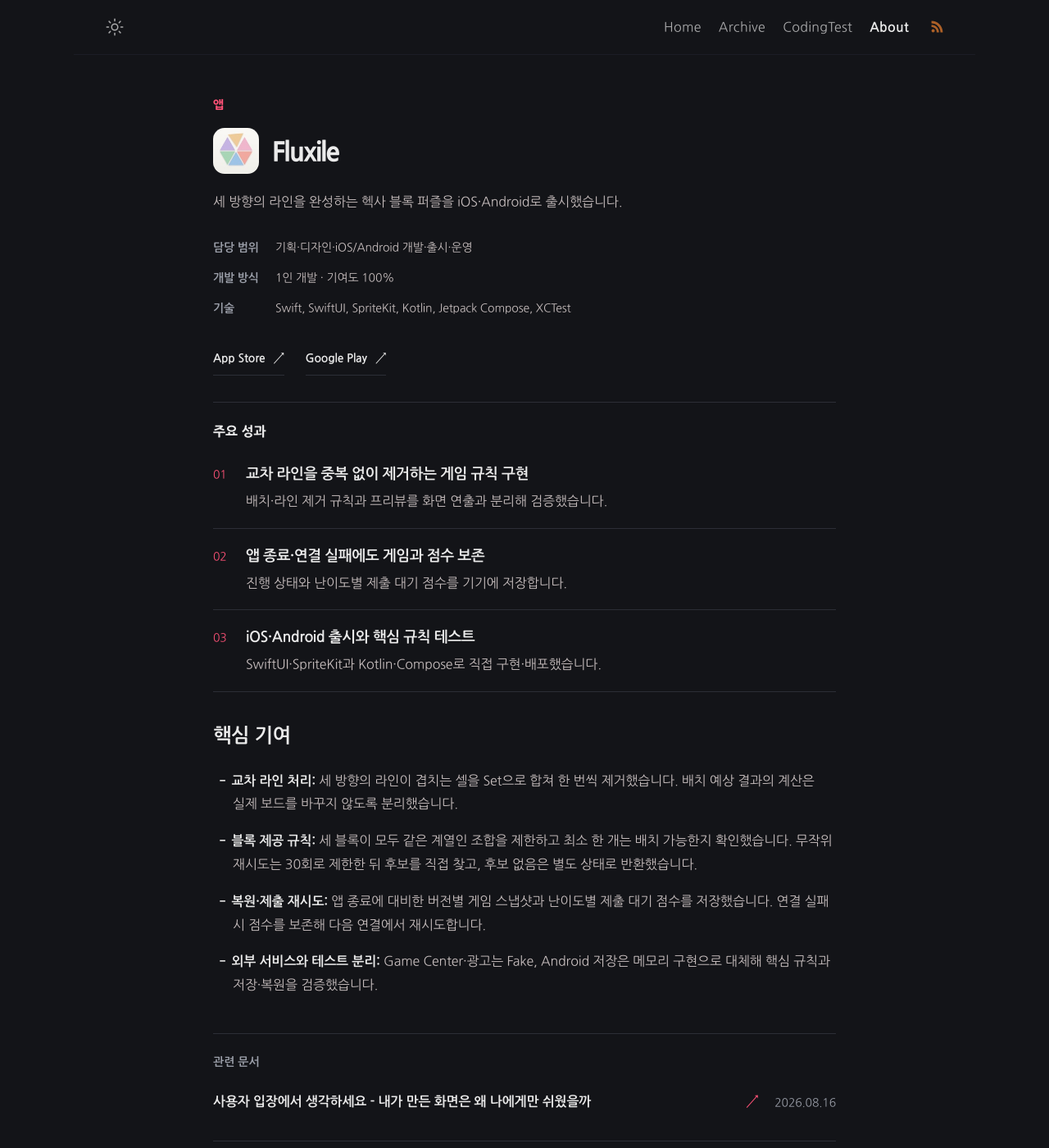
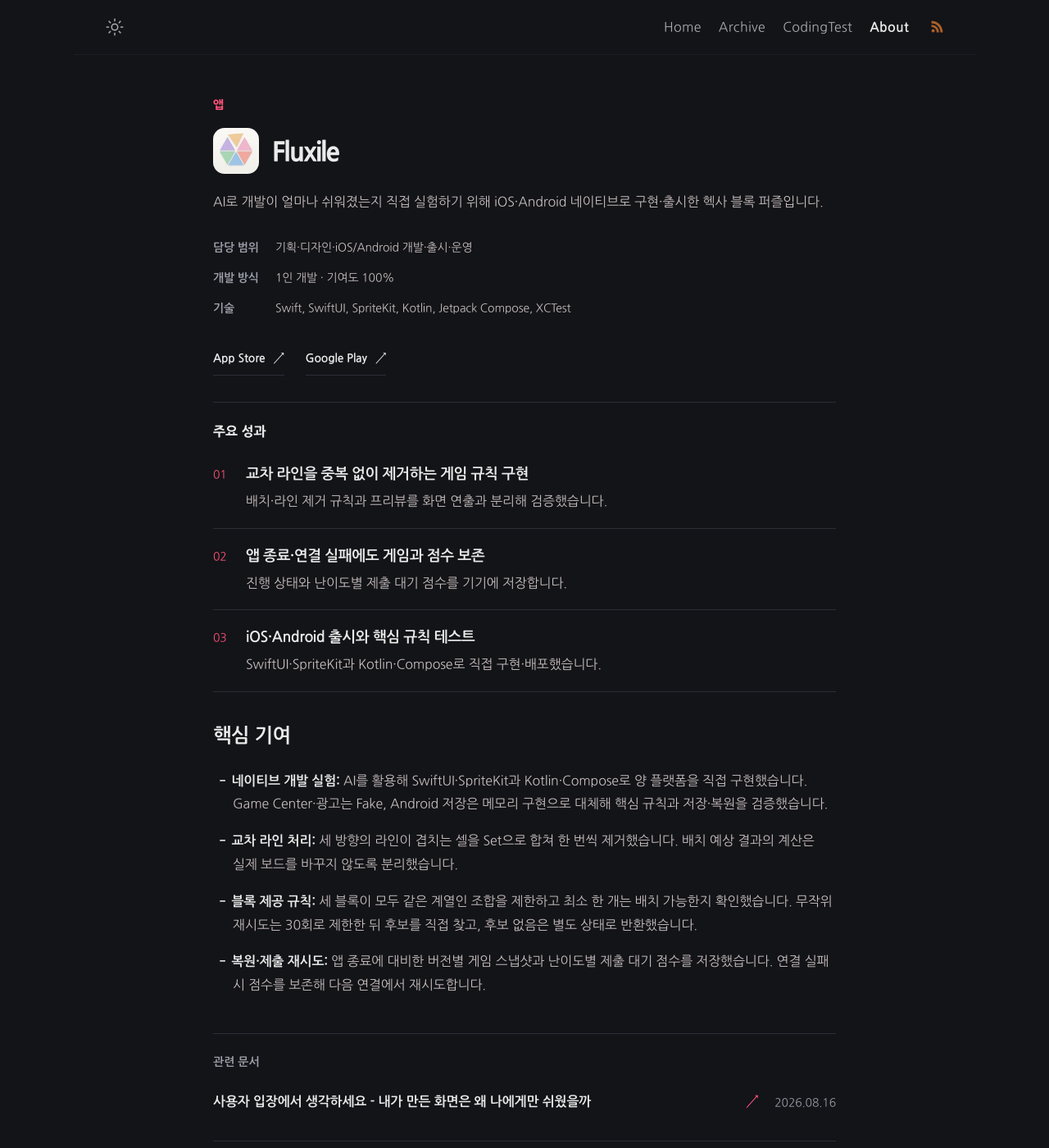
Before and after one commit to LeeJams/LeeJams.github.io, a Jekyll site: the page built from _projects/fluxile.md, in a window 1280 px wide and 1400 px high. Shown: the whole window at 82% size. Built offline with Jekyll 4.4.1, drawn with Linux system fonts in a browser that asks for light colours.

Commit message:
docs: Fluxile의 AI 활용 네이티브 개발 실험 배경 추가

```diff
--- a/_projects/fluxile.md
+++ b/_projects/fluxile.md
@@ -1,6 +1,6 @@
 ---
 title: Fluxile
-summary: "세 방향의 라인을 완성하는 헥사 블록 퍼즐을 iOS·Android로 출시했습니다."
+summary: "AI로 개발이 얼마나 쉬워졌는지 직접 실험하기 위해 iOS·Android 네이티브로 구현·출시한 헥사 블록 퍼즐입니다."
 group: personal
 icon: /assets/img/projects/icons/fluxile.jpg
 category: 앱
@@ -34,7 +34,7 @@ achievements:
 
 ## 핵심 기여
 
+- **네이티브 개발 실험:** AI를 활용해 SwiftUI·SpriteKit과 Kotlin·Compose로 양 플랫폼을 직접 구현했습니다. Game Center·광고는 Fake, Android 저장은 메모리 구현으로 대체해 핵심 규칙과 저장·복원을 검증했습니다.
 - **교차 라인 처리:** 세 방향의 라인이 겹치는 셀을 Set으로 합쳐 한 번씩 제거했습니다. 배치 예상 결과의 계산은 실제 보드를 바꾸지 않도록 분리했습니다.
 - **블록 제공 규칙:** 세 블록이 모두 같은 계열인 조합을 제한하고 최소 한 개는 배치 가능한지 확인했습니다. 무작위 재시도는 30회로 제한한 뒤 후보를 직접 찾고, 후보 없음은 별도 상태로 반환했습니다.
 - **복원·제출 재시도:** 앱 종료에 대비한 버전별 게임 스냅샷과 난이도별 제출 대기 점수를 저장했습니다. 연결 실패 시 점수를 보존해 다음 연결에서 재시도합니다.
-- **외부 서비스와 테스트 분리:** Game Center·광고는 Fake, Android 저장은 메모리 구현으로 대체해 핵심 규칙과 저장·복원을 검증했습니다.
```
